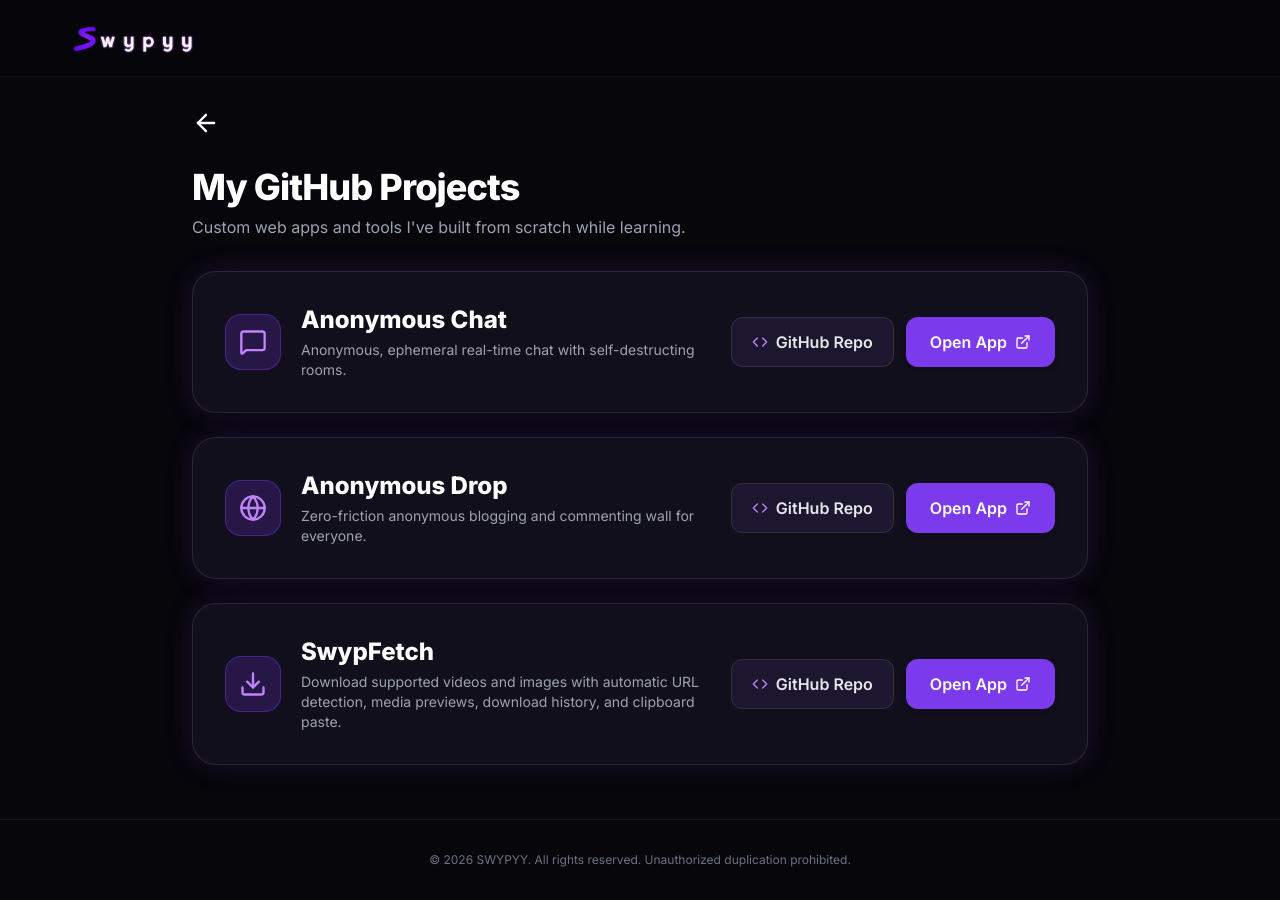
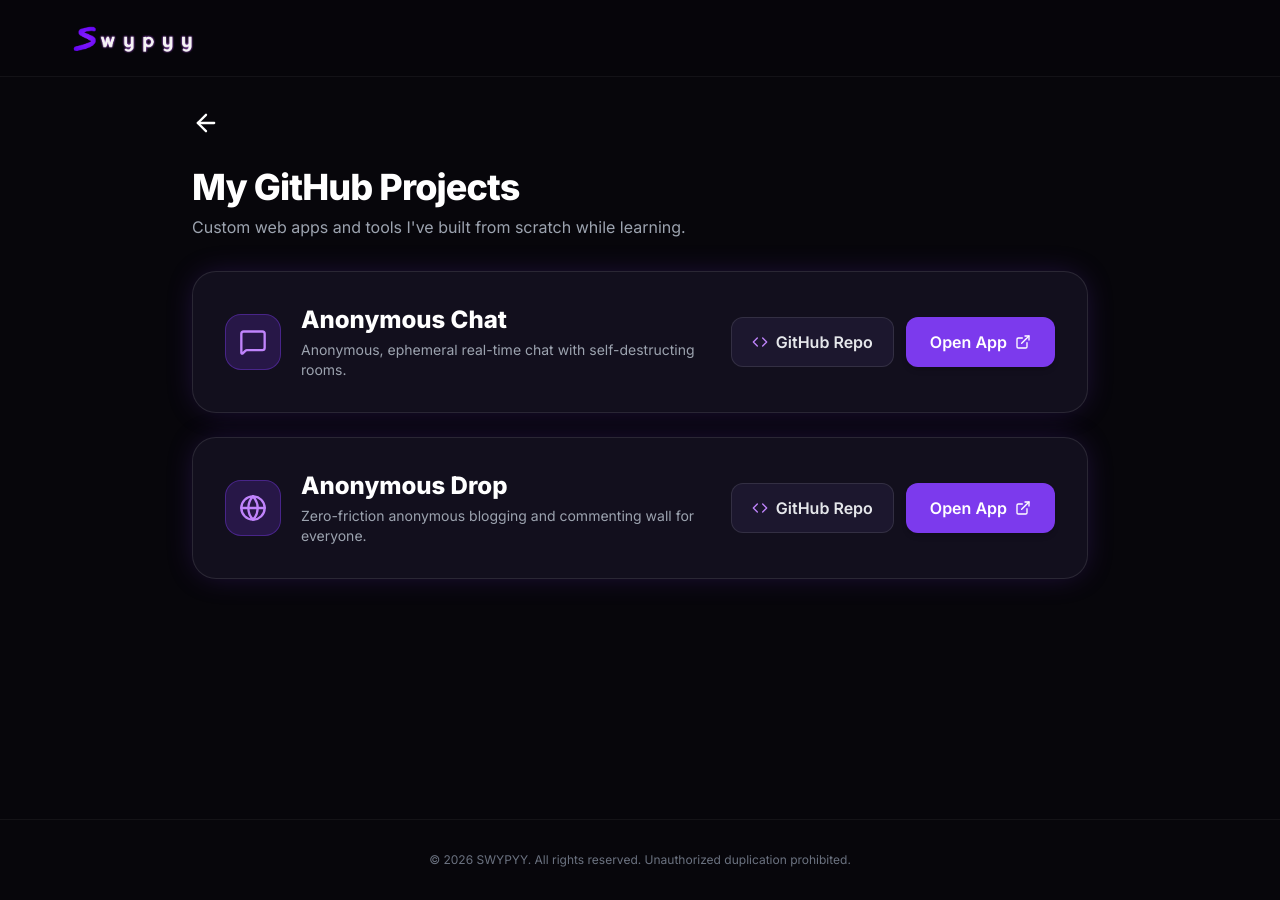
Before and after one commit to swypyy/swypyy.github.io, a Jekyll site: the page github-projects/index.html, which Jekyll copies as it is, in a window 1280 px wide. Built offline with Jekyll 4.4.1, drawn with Linux system fonts in a browser that asks for light colours; nearby versions of some CDN libraries.

Commit message:
Remove SwypFetch card from index.html
Removed SwypFetch card section from the index.html file.

```diff
--- a/github-projects/index.html
+++ b/github-projects/index.html
@@ -120,24 +120,6 @@
                     </div>
                 </div>
 
-                <div class="bg-surface rounded-3xl border border-white/10 p-6 sm:p-8 flex flex-col sm:flex-row items-center justify-between gap-6 purple-glow-card hover:border-brand-purple/40 transition-all">
-                    <div class="flex items-center gap-5 text-left">
-                        <div class="w-14 h-14 rounded-2xl bg-brand-purple/20 border border-brand-purple/40 flex items-center justify-center shrink-0 text-brand-glow">
-                            <i data-lucide="download" class="w-7 h-7"></i>
-                        </div>
-                        <div class="space-y-1">
-                            <h2 class="text-xl sm:text-2xl font-bold text-white">SwypFetch</h2>
-                            <p class="text-xs sm:text-sm text-gray-400">Download supported videos and images with automatic URL detection, media previews, download history, and clipboard paste.</p>
-                        </div>
-                    </div>
-                    <div class="flex flex-col sm:flex-row gap-3 w-full sm:w-auto shrink-0">
-                        <a href="https://github.com/swypyy/SwypFetch-repo" target="_blank" rel="noopener noreferrer" class="px-5 py-3 rounded-xl bg-surface-light border border-white/10 hover:border-brand-purple/50 text-gray-200 font-semibold transition-all text-center flex items-center justify-center gap-2">
-                            <i data-lucide="code" class="w-4 h-4 text-brand-glow"></i><span>GitHub Repo</span>
-                        </a>
-                        <a href="/swypfetch/" target="_blank" rel="noopener noreferrer" class="px-6 py-3 rounded-xl bg-brand-purple hover:bg-brand-glow text-white font-semibold transition-all shadow-md text-center flex items-center justify-center gap-2">
-                            <span>Open App</span><i data-lucide="external-link" class="w-4 h-4"></i>
-                        </a>
-                    </div>
                 </div>
             </div>
         </div>
```
